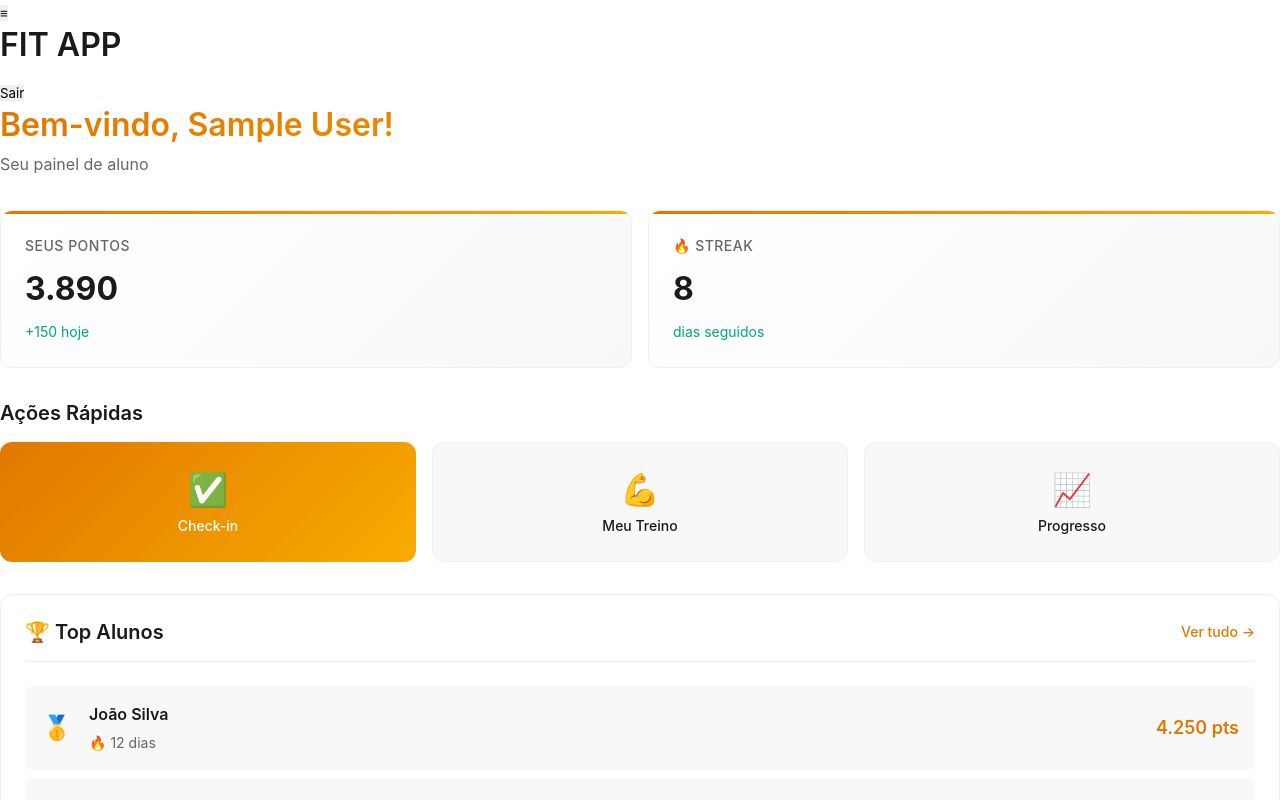
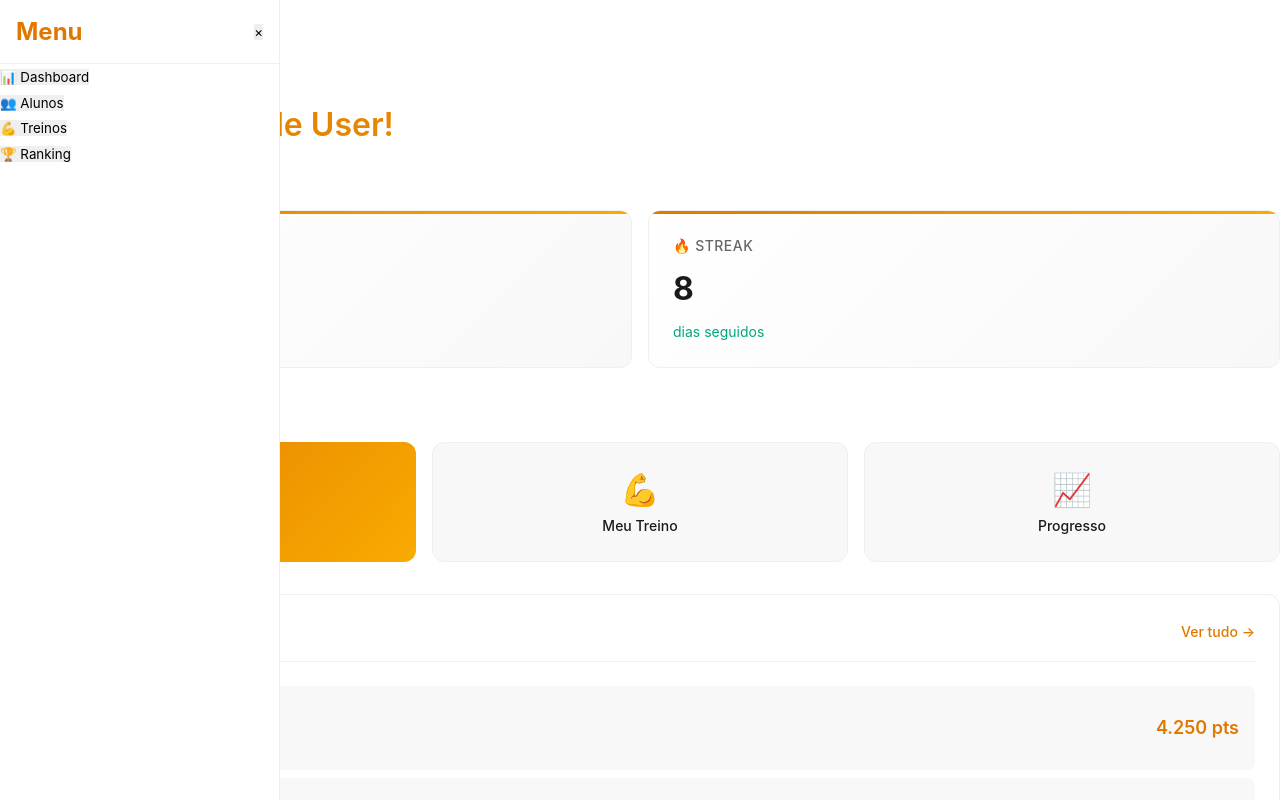
Before and after one commit to DiegoCoelho10/fitness-app, a React (Create React App) app: page /dashboard in a window 1280 px wide. Shown: the top 800 px of the page. Built offline with nearby package versions, Linux system fonts and the light colour scheme; no server answers; the database is empty; sample sign-in values are in the browser's storage.

Commit message:
Update Sidebar.jsx

```diff
--- a/src/components/Sidebar.jsx
+++ b/src/components/Sidebar.jsx
@@ -1,143 +1,48 @@
-import React, { useState } from 'react'
-import { motion } from 'framer-motion'
-import { useNavigate, useLocation } from 'react-router-dom'
-import {
-  FiMenu,
-  FiX,
-  FiHome,
-  FiUsers,
-  FiTarget,
-  FiTrendingUp,
-  FiCreditCard,
-  FiSettings,
-  FiLogOut,
-} from 'react-icons/fi'
-import { useAuthStore } from '../context/authStore'
+import React from 'react'
+import { useNavigate } from 'react-router-dom'
 import './Sidebar.css'
 
-export function Sidebar() {
-  const [isOpen, setIsOpen] = useState(false)
+export function Sidebar({ isOpen, onClose }) {
   const navigate = useNavigate()
-  const location = useLocation()
-  const { user, userRole, logout } = useAuthStore()
 
-  const isPersonal = userRole === 'personal_trainer'
-
-  const menuItems = isPersonal
-    ? [
-        { icon: FiHome, label: 'Dashboard', path: '/dashboard' },
-        { icon: FiUsers, label: 'Alunos', path: '/students' },
-        { icon: FiTarget, label: 'Treinos', path: '/workouts' },
-        { icon: FiTrendingUp, label: 'Ranking', path: '/ranking' },
-        { icon: FiCreditCard, label: 'Financeiro', path: '/finance' },
-      ]
-    : [
-        { icon: FiHome, label: 'Meu Treino', path: '/my-workout' },
-        { icon: FiTarget, label: 'Check-in', path: '/checkin' },
-        { icon: FiTrendingUp, label: 'Ranking', path: '/ranking' },
-        { icon: FiUsers, label: 'Progresso', path: '/progress' },
-      ]
-
-  const handleLogout = async () => {
-    try {
-      await logout()
-      navigate('/login')
-    } catch (error) {
-      console.error('Erro ao fazer logout:', error)
-    }
+  const handleNavClick = (path) => {
+    navigate(path)
+    onClose()
   }
-
-  const isActive = (path) => location.pathname === path
 
   return (
     <>
-      {/* Botão de menu para mobile */}
-      <button
-        className="sidebar-toggle"
-        onClick={() => setIsOpen(!isOpen)}
-        aria-label="Toggle menu"
-      >
-        {isOpen ? <FiX size={24} /> : <FiMenu size={24} />}
-      </button>
+      {isOpen && <div className="sidebar-overlay" onClick={onClose} />}
 
-      {/* Overlay para mobile */}
-      {isOpen && (
-        <div
-          className="sidebar-overlay"
-          onClick={() => setIsOpen(false)}
-        />
-      )}
-
-      {/* Sidebar */}
-      <motion.div
-        className={`sidebar ${isOpen ? 'open' : ''}`}
-        initial={{ x: -280 }}
-        animate={{ x: isOpen ? 0 : -280 }}
-        transition={{ duration: 0.3 }}
-      >
-        {/* Header do Sidebar */}
+      <nav className={`sidebar ${isOpen ? 'open' : ''}`}>
         <div className="sidebar-header">
-          <h2>FIT</h2>
-          <button
-            onClick={() => setIsOpen(false)}
-            className="sidebar-close"
-            aria-label="Close menu"
-          >
-            <FiX size={24} />
-          </button>
+          <h2>Menu</h2>
+          <button className="close-btn" onClick={onClose}>×</button>
         </div>
 
-        {/* Logo/Profile */}
-        <div className="sidebar-profile">
-          <div className="profile-avatar">{user?.email?.[0].toUpperCase()}</div>
-          <div className="profile-info">
-            <h3>{user?.displayName || 'Usuário'}</h3>
-            <p>{isPersonal ? 'Personal Trainer' : 'Aluno'}</p>
-          </div>
-        </div>
-
-        {/* Menu Items */}
-        <nav className="sidebar-nav">
-          <ul>
-            {menuItems.map((item) => {
-              const Icon = item.icon
-              const active = isActive(item.path)
-              return (
-                <li key={item.path}>
-                  <motion.button
-                    onClick={() => {
-                      navigate(item.path)
-                      setIsOpen(false)
-                    }}
-                    className={`nav-item ${active ? 'active' : ''}`}
-                    whileHover={{ x: 4 }}
-                    whileTap={{ scale: 0.98 }}
-                  >
-                    <Icon size={20} />
-                    <span>{item.label}</span>
-                    {active && <div className="nav-indicator" />}
-                  </motion.button>
-                </li>
-              )
-            })}
-          </ul>
-        </nav>
-
-        {/* Footer */}
-        <div className="sidebar-footer">
-          <button
-            onClick={() => navigate('/settings')}
-            className="nav-item"
-          >
-            <FiSettings size={20} />
-            <span>Configurações</span>
-          </button>
-          <button onClick={handleLogout} className="nav-item logout">
-            <FiLogOut size={20} />
-            <span>Sair</span>
-          </button>
-        </div>
-      </motion.div>
+        <ul className="sidebar-menu">
+          <li>
+            <button onClick={() => handleNavClick('/dashboard')}>
+              📊 Dashboard
+            </button>
+          </li>
+          <li>
+            <button onClick={() => handleNavClick('/students')}>
+              👥 Alunos
+            </button>
+          </li>
+          <li>
+            <button onClick={() => handleNavClick('/workouts')}>
+              💪 Treinos
+            </button>
+          </li>
+          <li>
+            <button onClick={() => handleNavClick('/ranking')}>
+              🏆 Ranking
+            </button>
+          </li>
+        </ul>
+      </nav>
     </>
   )
 }
```
